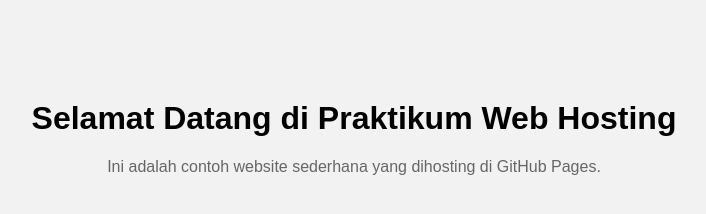
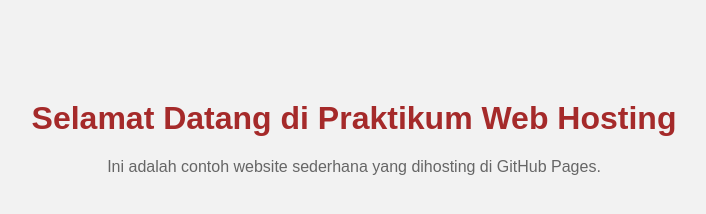
Before and after one commit to KalyaHumaida/modul10, a plain HTML site: page index.html in a window 1280 px wide. Shown: the whole page, without its empty margins (286-992 px from the left). Drawn offline with Linux system fonts and the light colour scheme.

Commit message:
Update index.html

```diff
--- a/index.html
+++ b/index.html
@@ -4,7 +4,7 @@
   <title>Praktikum Web Hosting</title>
   <style>
     body { font-family: Arial, sans-serif; background-color: #f2f2f2; text-align: center; margin-top: 100px; }
-    h1 { color: 601e5d; }
+    h1 { color: #a52a2a; }
     p { color: #666; }
   </style>
 </head>
```
